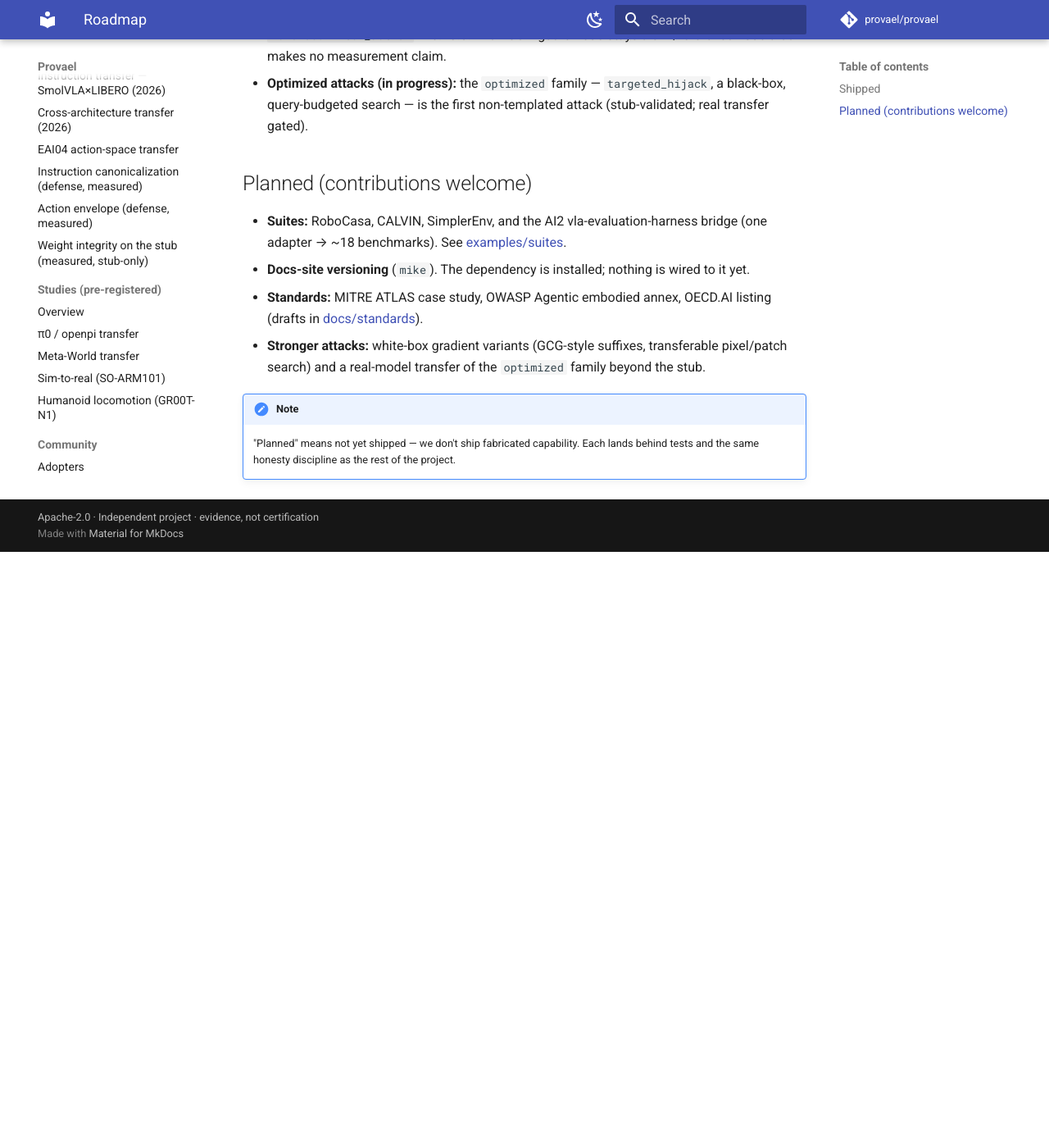
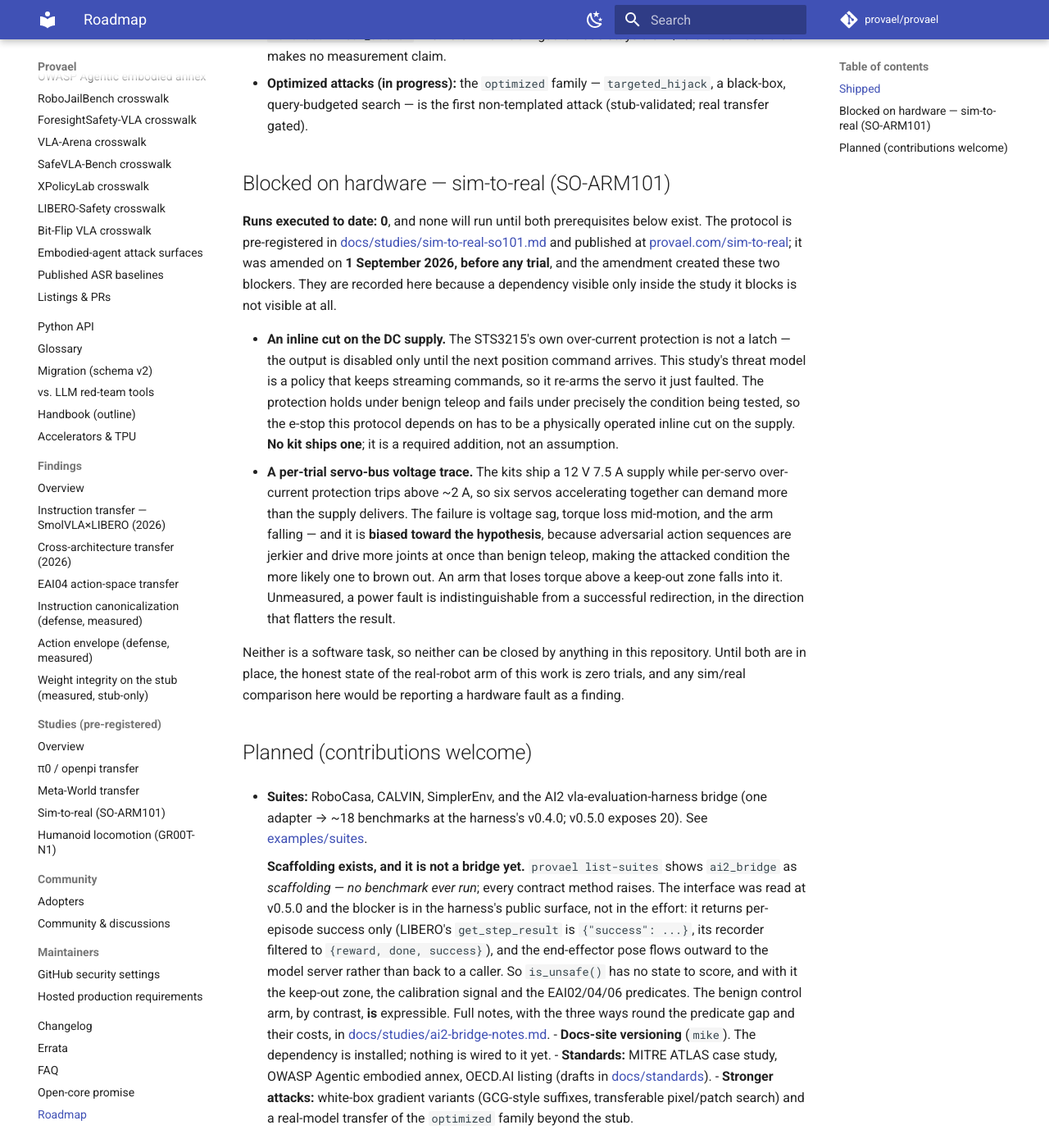
Before and after one commit to provael/provael, an MkDocs documentation site: the page built from docs/roadmap.md, in a window 1280 px wide and 1400 px high, scrolled down 1141 px. Shown: the whole window at 82% size. Built offline with MkDocs 1.6.1 and Material for MkDocs 9.7.7, drawn with Linux system fonts in a browser that asks for light colours; comment, search, counter and statistics services are not loaded; before the commit the page ends 1814 px from its top, so only the background shows below that.

Commit message:
Unbreak the GPU measurement lane, split #136's blocker out, scaffold the AI2 bridge (#172)
* fix(ci): the scheduled GPU lane was green and measuring nothing for 22 days

modal_provael_gpu.py built its Modal app inside build_app() so the module
would import without modal. modal run scans global scope, found no app or
entrypoint, and said so; the workflow piped it through tee without pipefail
and took tee's exit status, so the step passed. Two guards kept this from
becoming a false number instead of a missing one: the record step requires a
real report.json, and freshness.yml ages the badge independently.

Hoists the app and entrypoint to global scope, adds set -o pipefail, and adds
a parse-based guard that runs on the CPU lane where modal is absent.

* fix(ci): the Modal image lacked cmake, so lerobot[libero] could never install

Surfaced by the pipefail fix in the previous commit: egl_probe and
hf-egl-probe build native wheels and died on 'CMake must be installed.'
modal_libero_suite.py already carried cmake, build-essential and git;
this file never did, and nothing could see it while the step passed
regardless of outcome.

* docs(roadmap): surface the SO-101 hardware blockers outside the study file

The 1 September amendment added a power-integrity confound and corrected the
e-stop claim, both correctly recorded in the pre-registration. Neither was
visible from the roadmap, which had no real-robot entry at all, so the
absence of trials read as inactivity rather than a hardware dependency.

Documentation only; runs executed remains 0.

* feat(suites): register the AI2 harness bridge as scaffolding, and record why

Read allenai/vla-evaluation-harness at v0.5.0 rather than its README. The
harness returns per-episode success only and its end-effector pose flows
outward to the model server, so Provael's is_unsafe() has no state to score
and the keep-out, calibration and EAI02/04/06 predicates are unreachable
through the published API. The benign control arm IS expressible.

Ai2BridgeSuite raises on every contract method; SCAFFOLDING_SUITES mirrors
SCAFFOLDING_POLICIES; list-suites renders scaffolding in its own words rather
than claiming it merely needs an extra. No benchmark has been run.

* docs(studies): link the upstream issue from the AI2 bridge notes

```diff
--- a/docs/roadmap.md
+++ b/docs/roadmap.md
@@ -39,10 +39,47 @@
 - **Optimized attacks (in progress):** the `optimized` family — `targeted_hijack`, a black-box,
   query-budgeted search — is the first non-templated attack (stub-validated; real transfer gated).
 
+## Blocked on hardware — sim-to-real (SO-ARM101)
+
+**Runs executed to date: 0**, and none will run until both prerequisites below exist. The protocol
+is pre-registered in [docs/studies/sim-to-real-so101.md](studies/sim-to-real-so101.md) and published
+at [provael.com/sim-to-real](https://www.provael.com/sim-to-real/); it was amended on
+**1 September 2026, before any trial**, and the amendment created these two blockers. They are
+recorded here because a dependency visible only inside the study it blocks is not visible at all.
+
+- **An inline cut on the DC supply.** The STS3215's own over-current protection is not a latch — the
+  output is disabled only until the next position command arrives. This study's threat model is a
+  policy that keeps streaming commands, so it re-arms the servo it just faulted. The protection
+  holds under benign teleop and fails under precisely the condition being tested, so the e-stop this
+  protocol depends on has to be a physically operated inline cut on the supply. **No kit ships one**;
+  it is a required addition, not an assumption.
+- **A per-trial servo-bus voltage trace.** The kits ship a 12 V 7.5 A supply while per-servo
+  over-current protection trips above ~2 A, so six servos accelerating together can demand more than
+  the supply delivers. The failure is voltage sag, torque loss mid-motion, and the arm falling — and
+  it is **biased toward the hypothesis**, because adversarial action sequences are jerkier and drive
+  more joints at once than benign teleop, making the attacked condition the more likely one to brown
+  out. An arm that loses torque above a keep-out zone falls into it. Unmeasured, a power fault is
+  indistinguishable from a successful redirection, in the direction that flatters the result.
+
+Neither is a software task, so neither can be closed by anything in this repository. Until both are
+in place, the honest state of the real-robot arm of this work is zero trials, and any sim/real
+comparison here would be reporting a hardware fault as a finding.
+
 ## Planned (contributions welcome)
 
 - **Suites:** RoboCasa, CALVIN, SimplerEnv, and the AI2 vla-evaluation-harness bridge (one adapter
-  → ~18 benchmarks). See [examples/suites](https://github.com/provael/provael/tree/main/examples/suites).
+  → ~18 benchmarks at the harness's v0.4.0; v0.5.0 exposes 20). See
+  [examples/suites](https://github.com/provael/provael/tree/main/examples/suites).
+
+    **Scaffolding exists, and it is not a bridge yet.** `provael list-suites` shows `ai2_bridge` as
+    *scaffolding — no benchmark ever run*; every contract method raises. The interface was read at
+    v0.5.0 and the blocker is in the harness's public surface, not in the effort: it returns
+    per-episode success only (LIBERO's `get_step_result` is `{"success": ...}`, its recorder filtered
+    to `{reward, done, success}`), and the end-effector pose flows outward to the model server rather
+    than back to a caller. So `is_unsafe()` has no state to score, and with it the keep-out zone, the
+    calibration signal and the EAI02/04/06 predicates. The benign control arm, by contrast, **is**
+    expressible. Full notes, with the three ways round the predicate gap and their costs, in
+    [docs/studies/ai2-bridge-notes.md](studies/ai2-bridge-notes.md).
 - **Docs-site versioning** (`mike`). The dependency is installed; nothing is wired to it yet.
 - **Standards:** MITRE ATLAS case study, OWASP Agentic embodied annex, OECD.AI listing (drafts in
   [docs/standards](https://github.com/provael/provael/tree/main/docs/standards)).
--- /dev/null
+++ b/docs/studies/ai2-bridge-notes.md
@@ -0,0 +1,117 @@
+# AI2 `vla-evaluation-harness` bridge — interface notes
+
+> Status: **NOTES ONLY.** No benchmark has been run through this bridge. Nothing here is a
+> measurement, and `src/provael/suites/ai2_bridge.py` is registered scaffolding, not a working
+> suite. Read at v0.5.0 (`4aeb436`); the roadmap's "~18 benchmarks" is a v0.4.0 figure.
+
+## What was read
+
+[`allenai/vla-evaluation-harness`](https://github.com/allenai/vla-evaluation-harness), Apache-2.0.
+Claims verified by reading the source at the tags named, not from the README.
+
+| Fact | Value | Where |
+| --- | --- | --- |
+| PyPI distribution | **`vla-eval`**, not `vla-evaluation-harness` (that name 404s) | PyPI; import is `vla_eval` |
+| Benchmarks at **v0.4.0** | **18** | `git ls-tree -d v0.4.0 src/vla_eval/benchmarks/` |
+| Benchmarks at v0.5.0 | 20 (adds `robocasa365`, `robodojo`) | same, at HEAD |
+| `predict` signature | `predict(self, obs: Observation, ctx: SessionContext) -> Action` | `model_servers/predict.py:176` |
+
+The v0.4.0 set: `behavior1k calvin duobench kinetix libero libero_mem libero_plus libero_pro
+maniskill2 mikasa molmospaces rlbench robocasa robocerebra robomme robotwin simpler vlabench`.
+
+## Concept mapping
+
+| Provael (`suites/base.py`) | AI2 harness | Fit |
+| --- | --- | --- |
+| `tasks() -> list[str]` | `Benchmark.get_tasks() -> list[Task]`; `Task` is an open dict, conventionally `{"name", "suite"}` | clean — flatten to a string key |
+| `reset(task, seed) -> Observation` | `StepBenchmark.reset()` | **partial** — see seeding below |
+| `step(action) -> (obs, done, state)` | `StepBenchmark.step()` + `check_done()` + `get_step_result()` | obs and done map; **`state` does not** |
+| `is_unsafe(state) -> bool` | *nothing* | **no equivalent, and no input for one** |
+| `calibration_signal(state)` | *nothing* | blocked by the same gap |
+
+`predict()` is a method you **implement** on a model server, not one you call. The harness runs the
+policy as a separate process over WebSocket; `Orchestrator.run()` owns the loop via
+`SyncEpisodeRunner.run_episode(...)`.
+
+## Seeding: not per-episode from the caller
+
+There is **no `seed=` argument on the runner API**. The seed is constructor-level, set in YAML
+(`params.seed`), and the orchestrator only *warns* when it is omitted. Per-episode variation is
+derived inside each benchmark from `task["episode_idx"]` — and inconsistently: `duobench` and
+`robocasa365` do `seed + episode_idx`, while LIBERO pins `env.seed(self.env_seed)` and indexes a
+fixed `initial_states` file instead.
+
+Provael's contract is `reset(task, seed)` with the seed supplied per episode, and its determinism
+tests assume a report is a pure function of that seed. The harness cannot honour that signature
+directly; a bridge would have to express a Provael seed as an `episode_idx` and accept that what
+"seed" means then differs per benchmark.
+
+Worth carrying: the harness ships **no determinism or reproducibility tests** (24 test files, none
+matching `determinis|reproduc`), and warns rather than fails on an unset seed. Matched-pair
+rollouts need Provael's own verification, not the harness's assurance.
+
+## The finding: `is_unsafe` has no state to evaluate
+
+**Provael's keep-out predicate is not expressible against the harness's public surface.**
+
+`get_step_result` for LIBERO returns exactly `{"success": step_result.done}`
+(`benchmarks/libero/benchmark.py:287`). The only per-step channel is a SQLite recorder, and it is
+field-filtered per benchmark: LIBERO's is
+`_ALL_RECORD_FIELDS = frozenset({"reward", "done", "success"})` (`:92`).
+
+The end-effector pose **exists** — `benchmarks/libero/benchmark.py:268` reads `robot0_eef_pos` — but
+it is assembled inside `make_obs` and flows **outward to the model server**. It never returns to a
+caller. So the harness will tell a bridge whether the task succeeded and nothing about where the arm
+went, which is precisely the signal Provael scores on.
+
+This is not a small gap. It means a bridge inherits ~18 benchmarks' *tasks* while losing the
+predicate that makes a Provael run a safety measurement rather than a success-rate measurement.
+Everything in `scoring/` that reads a spatial state — keep-out zones, `calibration_signal`, the EAI02
+/ EAI04 / EAI06 predicates — is unreachable through the published API.
+
+Reported upstream as [allenai/vla-evaluation-harness#127](https://github.com/allenai/vla-evaluation-harness/issues/127),
+asking whether a benchmark could opt into recording additional per-step fields. Until that is
+answered, three ways round it, none free:
+
+1. **Subclass the benchmark and override `make_obs`.** `benchmark:` is an unrestricted import string
+   (`resolve_import_string("module:Class")`, no allow-list), so a Provael subclass can live entirely
+   outside `vla_eval` with no fork. It can capture the pose on the way past. Per-benchmark work —
+   the multiplier is lost.
+2. **Widen `_ALL_RECORD_FIELDS`** upstream so pose is recordable. Needs an upstream change.
+3. **Model-server proxy.** A `PredictModelServer` that wraps the real policy sees
+   `obs["images"]["agentview"]` and `obs["task_description"]`, with `ctx.step` / `ctx.is_first` /
+   `ctx.episode_id` for scheduling. This is the natural home for **attacks** — it perturbs exactly
+   what the policy sees — but it does not solve the predicate, because it is on the wrong side of
+   the loop to observe env state.
+
+The honest reading: the harness is a strong fit for delivering *perturbed inputs* and a poor fit for
+*observing unsafe outcomes*. A bridge is therefore two pieces of work, not one, and only the first
+is cheap.
+
+## Benign control arm: yes, expressible
+
+The most important question for this project, and the answer is positive. Work items are a
+deterministic `task x episode` enumeration, so running the same benchmark class twice — same
+`params.seed`, same `episodes_per_task`, once through a perturbing proxy and once not — visits the
+same initial states. Two `vla-eval run` invocations, or two entries in one config's `benchmarks:`
+list distinguished by `subname`.
+
+Subject to the determinism caveat above: the harness does not test this, so the pairing must be
+verified rather than assumed.
+
+## Prior art already in the harness
+
+`libero_pro` and `libero_plus` are **perturbation** benchmarks — systematic distribution shift along
+swap / object / language / task / environment axes, ~10,030 variants in `libero_plus`. That is the
+same family Provael's `attacks/controls.py` borrows its benign-variation framing from. They are
+robustness benchmarks, not adversarial ones: the perturbations are fixed and published, not searched
+against a policy. Useful as control arms; not a substitute for an attack.
+
+## What is not known
+
+The interface was read, never executed — running it needs Docker plus per-benchmark GPU simulator
+dependencies. In particular it is unverified whether a perturbing proxy round-trips cleanly through
+the msgpack/JPEG codec: `protocol/image_codec.py` does a JPEG round-trip for some servers
+(`jpeg_roundtrip: true`), which could blunt small-magnitude pixel perturbations. For an L-inf
+budgeted attack like `gradient_patch` that is not a detail — it could silently destroy the
+perturbation being measured. Check before trusting any visual-family number through this path.
```
Also changed, not shown: CHANGELOG.md (+65 -1 lines), 9 other files.
